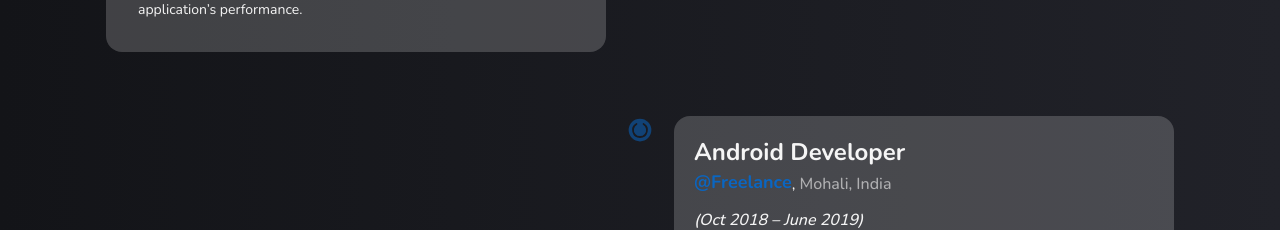
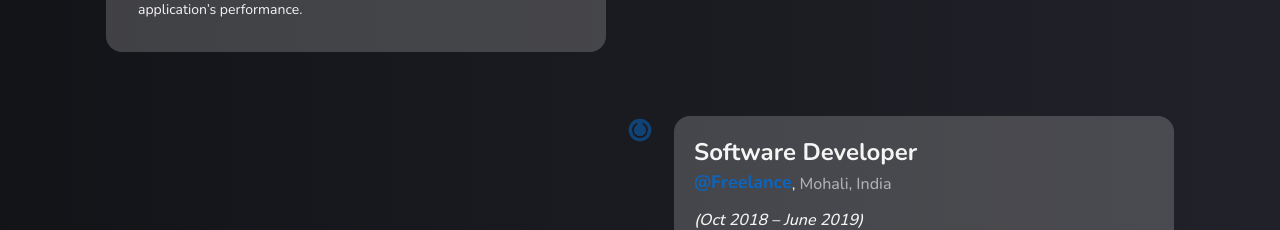
Before and after one commit to amandewett/dewett-tech-nextjs, a Next.js app: page /about in a window 1280 px wide. Shown: the part 2040-2270 px from the top of the page. Built offline with nearby package versions, Linux system fonts and the light colour scheme.

Commit message:
Updates
- Fixed scaling animation for skills view
- Content update

```diff
--- a/components/about/Experience.tsx
+++ b/components/about/Experience.tsx
@@ -72,7 +72,7 @@ const Experience = () => {
               ]}
               duration="Oct 2018 – June 2019"
               location="Mohali, India"
-              position="Android Developer"
+              position="Software Developer"
               stack="Java, JavaScript, Puppeteer."
             />
           </ul>
--- a/components/home/timeline/TimelineImageContainer.tsx
+++ b/components/home/timeline/TimelineImageContainer.tsx
@@ -6,7 +6,7 @@ const TimelineImageContainer = ({
   width = 60,
   alt = "skill",
   src,
-  className = "group-hover:scale-50 transition-all z-10",
+  className = "group-hover:scale-105 transition-all z-10",
 }: TimelineImageContainerProps) => {
   return (
     <ImageContainer
```
